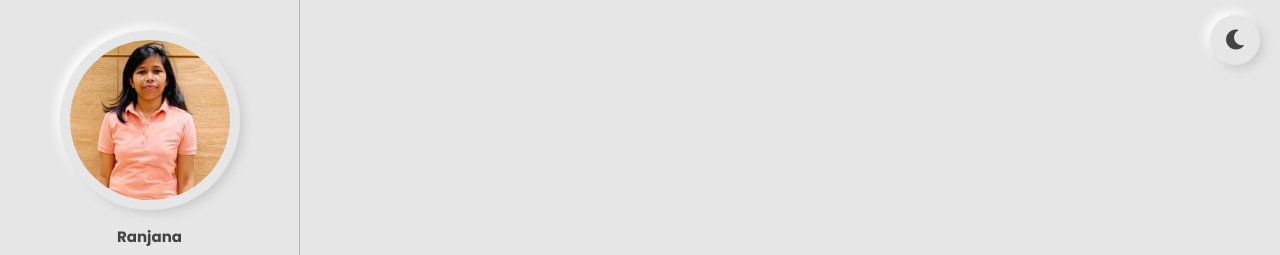
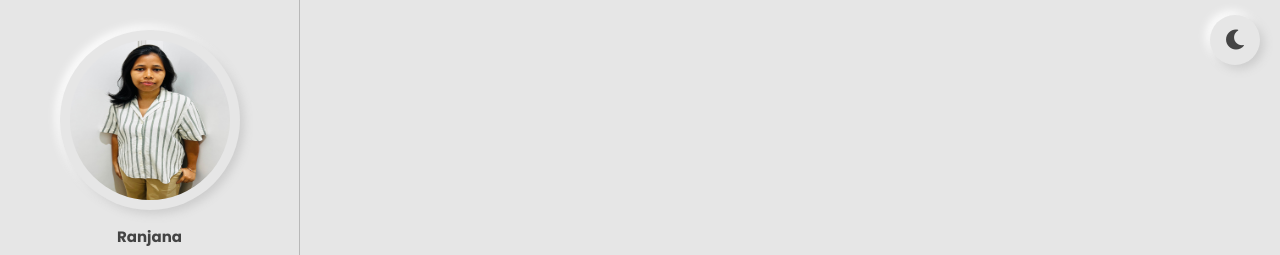
Before and after one commit to sarojRanjana/sarojRanjana.github.io, a plain HTML site: page index.html in a window 1280 px wide. Shown: the top 255 px of the page. Drawn offline with Linux system fonts and the light colour scheme.

Commit message:
changed profile image

```diff
--- a/index.html
+++ b/index.html
@@ -23,7 +23,7 @@
     <!--Header Section Starts-->
     <header class="header">
         <div class="user">
-            <img src="assets/images/main.png">
+            <img src="assets/images/profile-img.jpg">
             <h3>Ranjana</h3>
             <p>Front-end Developer</p>
         </div>
```
Also changed, not shown: assets/images/profile-img.jpg (added).
